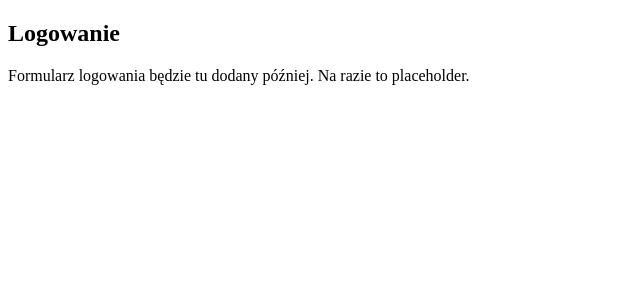
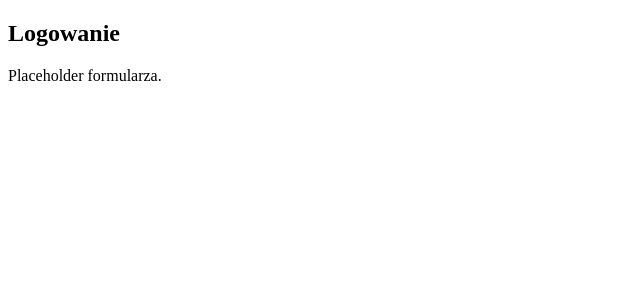
Before and after one commit to cltwitkowscy/clt-next4, a Next.js app: page /login in a window 1280 px wide. Shown: the top 300 px of the page, without its empty margins (0-640 px from the left). Built offline with nearby package versions, Linux system fonts and the light colour scheme.

Commit message:
fix: ensure default export on pages

```diff
--- a/src/app/login/page.tsx
+++ b/src/app/login/page.tsx
@@ -1,12 +1,4 @@
 export const metadata = { title: 'Logowanie' };
-
 export default function LoginPage() {
-  return (
-    <section className="space-y-4">
-      <h1 className="text-2xl font-semibold">Logowanie</h1>
-      <p className="text-sm text-muted-foreground">
-        Formularz logowania będzie tu dodany później. Na razie to placeholder.
-      </p>
-    </section>
-  );
+  return (<section className="space-y-4"><h1 className="text-2xl font-semibold">Logowanie</h1><p className="text-sm text-muted-foreground">Placeholder formularza.</p></section>);
 }
--- a/src/app/pro/page.tsx
+++ b/src/app/pro/page.tsx
@@ -0,0 +1,4 @@
+export const metadata = { title: 'CLT PRO' };
+export default function ProPage() {
+  return (<section className="space-y-4"><h1 className="text-2xl font-semibold">CLT PRO</h1><p className="text-sm text-muted-foreground">Materiały premium.</p></section>);
+}
```
Also changed, not shown: src/app/basic/page.tsx (+1 -9 lines), src/app/gallery/page.tsx (+1 -7 lines).
